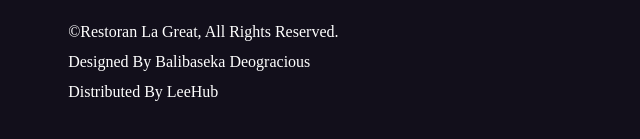
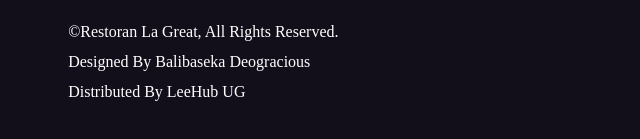
Before and after one commit to Balibaseka-Deogiracious/Delica-restuarant, a plain HTML site: page index.html in a window 1280 px wide. Shown: the part 2643-2782 px from the top of the page, 4-644 px from the left. Drawn offline with Linux system fonts and the light colour scheme.

Commit message:
Updated the Html file
Updated by Balibaseka deogiracious on 06/10/2025

```diff
--- a/index.html
+++ b/index.html
@@ -115,7 +115,7 @@
             <div class="lem">
                 <h1 class="pit">Company</h1>
                 <p>About Us <br>Contact Us <br>Reservation <br>Privacy Policy <br>Terms & Conditions</p>
-                <p class="pet">&copy;Restoran La Great, All Rights Reserved. <br>Designed By Balibaseka Deogracious <br>Distributed By LeeHub</p>
+                <p class="pet">&copy;Restoran La Great, All Rights Reserved. <br>Designed By Balibaseka Deogracious <br>Distributed By LeeHub UG</p>
             </div>
             <div class="lon">
                 <h1 class="mar">Contact</h1>
```
